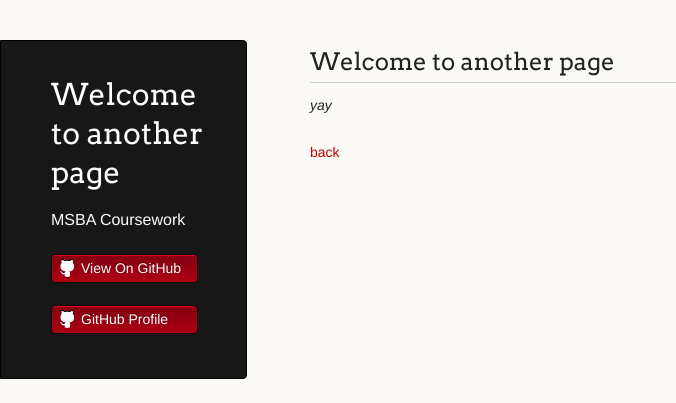
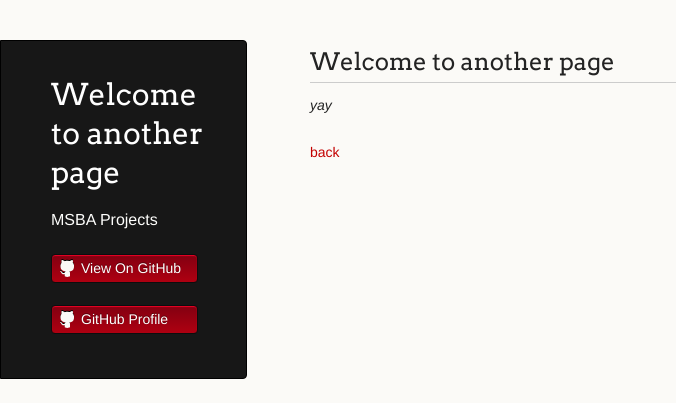
Before and after one commit to brendabuckner/brendabuckner.github.io, a Jekyll site: the page built from another-page.md, in a window 1280 px wide. Shown: the top 403 px of the page, without its empty margins (0-676 px from the left). Built offline with Jekyll 4.4.1, drawn with Linux system fonts in a browser that asks for light colours; our own code applies the rules of GitHub Pages for plain Markdown files.

Commit message:
Change description

```diff
--- a/_config.yml
+++ b/_config.yml
@@ -1,5 +1,5 @@
 title: Brenda Buckner
-description: MSBA Coursework
+description: MSBA Projects
 show_downloads: false
 google_analytics:
 theme: jekyll-theme-dinky
```
